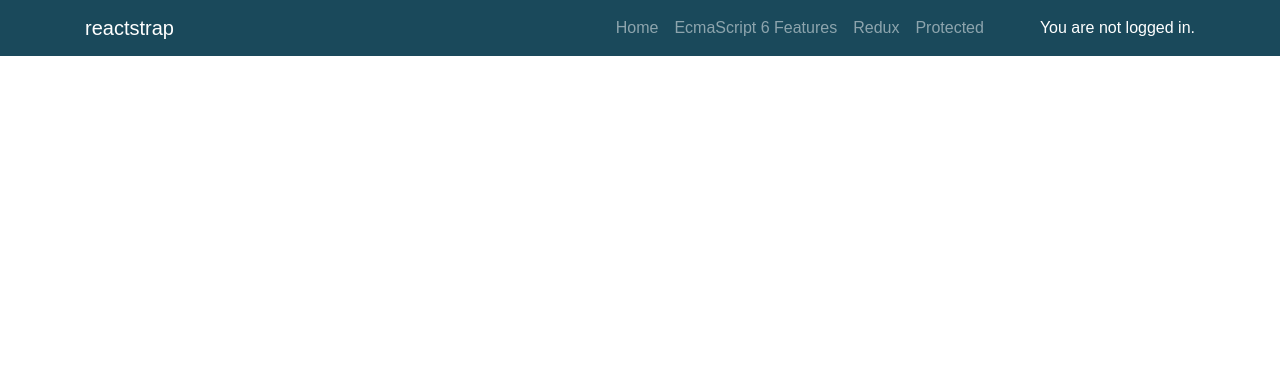
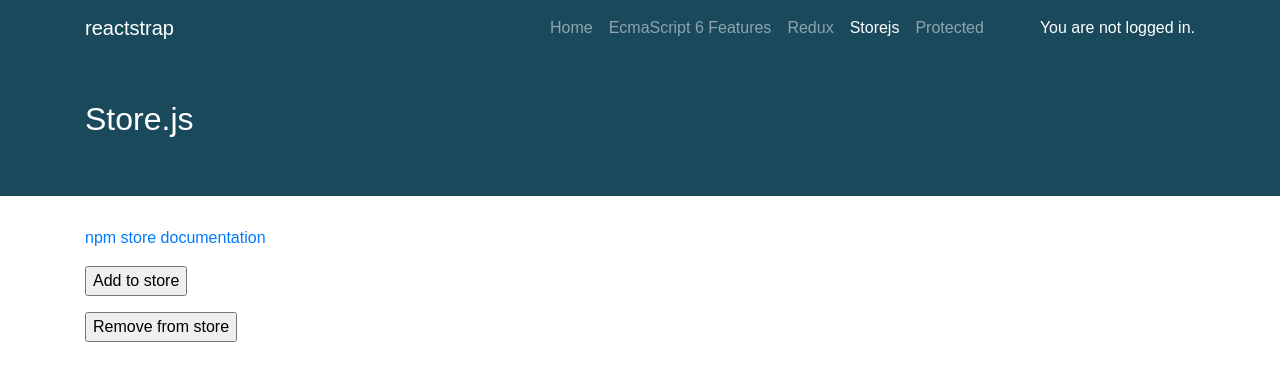
Before and after one commit to marcovui/React-start-up-application-webpack4, a React app: page /store in a window 1280 px wide. Shown: the top 380 px of the page. Built offline with nearby package versions, Linux system fonts and the light colour scheme.

Commit message:
- Adding storejs section

```diff
--- a/package.json
+++ b/package.json
@@ -64,6 +64,7 @@
     "reactstrap": "^6.4.0",
     "redux": "^4.0.0",
     "redux-thunk": "^2.3.0",
+    "store": "^2.0.12",
     "uuid": "^3.3.2"
   },
   "browserslist": [
--- a/src/js/components/structural/Menu.jsx
+++ b/src/js/components/structural/Menu.jsx
@@ -78,6 +78,11 @@ class Menu extends Component {
                   </NavLink>
                 </NavItem>
                 <NavItem>
+                  <NavLink to="/store" className="nav-link">
+                    {'Storejs'}
+                  </NavLink>
+                </NavItem>
+                <NavItem>
                   <NavLink to="/protected" className="nav-link">
                     {'Protected'}
                   </NavLink>
--- /dev/null
+++ b/src/js/components/views/Storejs.jsx
@@ -0,0 +1,45 @@
+import React, { Component } from 'react';
+import store from 'store';
+import Header from '../structural/Header';
+
+class Storejs extends Component {
+  constructor() {
+    super();
+    this.state = {
+      // title: '',
+    };
+
+    this.addtoStore = this.addtoStore.bind(this);
+    this.removeFromStore = this.removeFromStore.bind(this);
+  }
+
+  addtoStore() {
+    // Store current user
+    store.set('user', { name: 'Marcus' });
+    // Get current user
+    const user = store.get('user');
+    console.log(user);
+  }
+
+  removeFromStore() {
+    store.remove('user');
+  }
+
+  render() {
+    const { title } = this.props;
+    const { subTitle } = this.props;
+    return (
+      <div>
+        <Header title={title} />
+        <div className="section">
+          <div className="container">
+            <a href="https://www.npmjs.com/package/store#user-content-installation" target="_blank" rel="noopener noreferrer">npm store documentation</a>
+            <input type="button" value="Add to store" onClick={this.addtoStore} className="d-block mt-3" />
+            <input type="button" value="Remove from store" onClick={this.removeFromStore} className="d-block mt-3" />
+          </div>
+        </div>
+      </div>
+    );
+  }
+}
+export default Storejs;
--- a/src/js/routes/Routes.jsx
+++ b/src/js/routes/Routes.jsx
@@ -6,6 +6,7 @@ import Fetch from '../components/views/redux/Fetch';
 import Protected from '../components/views/Protected';
 import Login from '../components/views/Login';
 import Es6Features from '../components/views/Es6Features';
+import Storejs from '../components/views/Storejs';
 
 const Routes = [
   {
@@ -48,6 +49,12 @@ const Routes = [
     subTitle: '',
   },
   {
+    path: '/store',
+    component: Storejs,
+    title: 'Store.js',
+    subTitle: '',
+  },
+  {
     path: '/protected',
     component: Protected,
     title: 'Protected',
```
Also changed, not shown: 2 other files (tests, documents, lock files or other folders).
